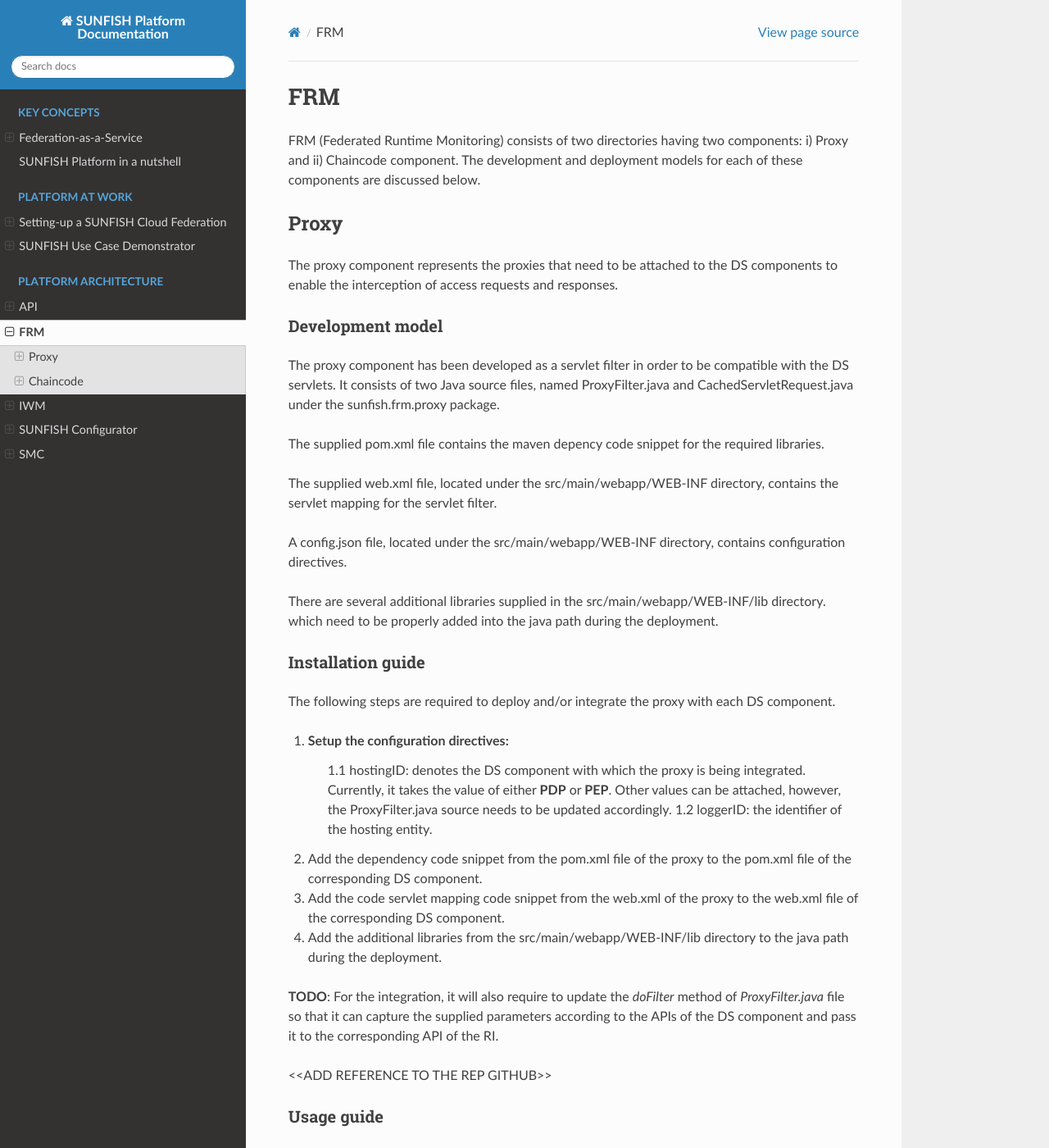
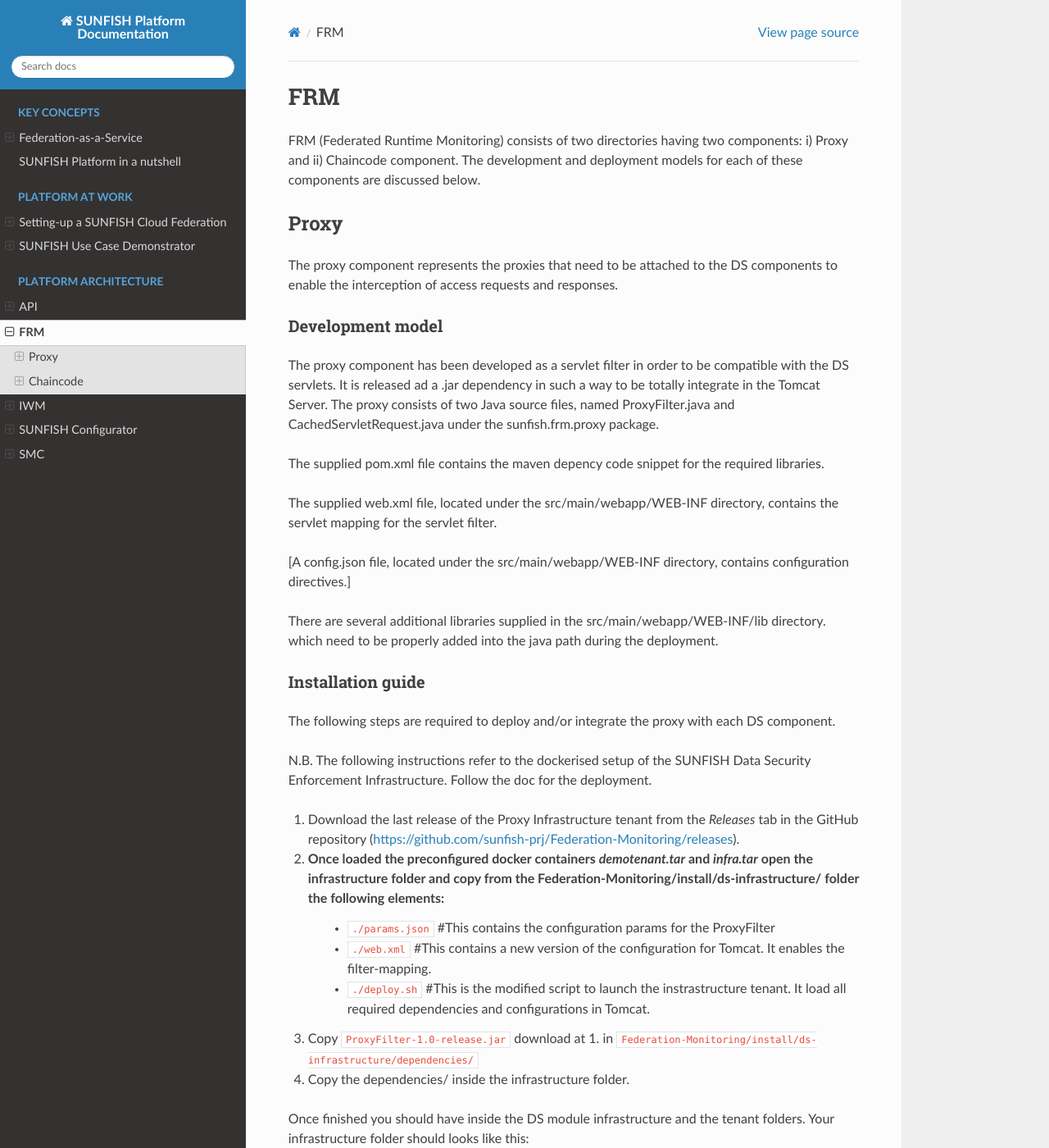
Before and after one commit to sunfish-prj/Platform-docs, a Sphinx documentation site: the page built from docs/FRM.rst, in a window 1280 px wide and 1400 px high. Shown: the whole window at 82% size. Built offline with Sphinx 7.4.7 and the Read the Docs theme 2.0.0, drawn with Linux system fonts in a browser that asks for light colours; some of the changed text lies outside the part shown.

Commit message:
from guide

```diff
--- a/docs/FRM.rst
+++ b/docs/FRM.rst
@@ -13,13 +13,13 @@
 Development model
 --------------------
 
-The proxy component has been developed as a servlet filter in order to be compatible with the DS servlets. It consists of two Java source files, named ProxyFilter.java and CachedServletRequest.java under the sunfish.frm.proxy package.
+The proxy component has been developed as a servlet filter in order to be compatible with the DS servlets. It is released ad a .jar dependency in such a way to be totally integrate in the Tomcat Server. The proxy consists of two Java source files, named ProxyFilter.java and CachedServletRequest.java under the sunfish.frm.proxy package.
 
 The supplied pom.xml file contains the maven depency code snippet for the required libraries.
 
 The supplied web.xml file, located under the src/main/webapp/WEB-INF directory, contains the servlet mapping for the servlet filter.
 
-A config.json file, located under the src/main/webapp/WEB-INF directory, contains configuration directives.
+[A config.json file, located under the src/main/webapp/WEB-INF directory, contains configuration directives.]
 
 There are several additional libraries supplied in the src/main/webapp/WEB-INF/lib directory. which need to be properly added into the java path during the deployment.
 
@@ -27,27 +27,111 @@
 -------------------
 The following steps are required to deploy and/or integrate the proxy with each DS component.
 
-1. Setup the configuration directives:
-	1.1 hostingID: denotes the DS component with which the proxy is being integrated. Currently, it takes the value of either **PDP** or **PEP**. Other values can be attached, however, the ProxyFilter.java 		source needs to be updated accordingly.
-	1.2 loggerID: the identifier of the hosting entity.
+N.B. The following instructions refer to the dockerised setup of the SUNFISH Data Security Enforcement Infrastructure. Follow the doc for the deployment.
 
-2. Add the dependency code snippet from the pom.xml file of the proxy to the pom.xml file of the corresponding DS component.
+1. Download the last release of the Proxy Infrastructure tenant from the `Releases` tab in the GitHub repository (https://github.com/sunfish-prj/Federation-Monitoring/releases).
 
-3. Add the code servlet mapping code snippet from the web.xml of the proxy to the web.xml file of the  corresponding DS component.
+2. Once loaded the preconfigured docker containers *demotenant.tar* and *infra.tar* open the infrastructure folder and copy from the Federation-Monitoring/install/ds-infrastructure/ folder the following elements:
+	* ``./params.json``	#This contains the configuration params for the ProxyFilter
+	* ``./web.xml``			#This contains a new version of the configuration for Tomcat. It enables the filter-mapping.
+	* ``./deploy.sh``		#This is the modified script to launch the instrastructure tenant. It load all required dependencies and configurations in Tomcat.
 
-4. Add the additional libraries from the src/main/webapp/WEB-INF/lib directory to the java path during the deployment.
+3. Copy ``ProxyFilter-1.0-release.jar`` download at 1. in ``Federation-Monitoring/install/ds-infrastructure/dependencies/``
 
-**TODO**: For the integration, it will also require to update the *doFilter* method of *ProxyFilter.java* file so that it can capture the supplied parameters according to the APIs of the DS component and pass it to the corresponding API of the RI.
+4. Copy the dependencies/ inside the infrastructure folder.
 
+Once finished you should have inside the DS module infrastructure and the tenant folders. Your infrastructure folder should looks like this:
 
-<<ADD REFERENCE TO THE REP GITHUB>>
+.. code-block:: bash
+
+		ubuntu@ubuntu:~/Data-Security/ds/doc/install/docker/infrastructure$ ls -la
+			attributes
+			config.sh
+			dependencies
+			deploy.sh
+			infra.tar
+			params.json
+			web.xml
 
 Usage guide
 ------------
 
-<<Example of sensed requests and resposnses>>
+In ``./params.json`` must be defined the configuration directives. Configure the following paameters:
 
+* ServerIP #It is the IP of the localhost where the dockers are running.
+* Path 		 #It is the path for calling the API of the monitoring service.
 
+Once completed the configuration, run the ``./deploy.sh`` script to execute the infrastructure tenant with the ProxyFilter.
+
+By using the demo application the ProxyFilter intercept requests as the following:
+
+ .. code-block:: bash
+
+		<?xml version="1.0" encoding="UTF-8"?>
+		<Request  xmlns="urn:oasis:names:tc:xacml:3.0:core:schema:wd-17" xmlns:xsi="http://www.w3.org/2001/XMLSchema-instance" xsi:schemaLocation="urn:oasis:names:tc:xacml:3.0:core:schema:wd-17 http://docs.oasis-open.org/xacml/3.0/xacml-core-v3-schema-wd-17.xsd" ReturnPolicyIdList="false" CombinedDecision="false">
+ 				<Attributes Category="urn:sunfish:attribute-category:service">
+						<Attribute AttributeId="urn:sunfish:attribute:id" IncludeInResult="false">
+								<AttributeValue DataType="http://www.w3.org/2001/XMLSchema#string">demo</AttributeValue>
+						</Attribute>
+						<Attribute AttributeId="urn:sunfish:attribute:service:zone" IncludeInResult="false">
+								<AttributeValue DataType="http://www.w3.org/2001/XMLSchema#string">demozone</AttributeValue>
+						</Attribute>
+				</Attributes>
+				<Attributes Category="urn:sunfish:attribute-category:application">
+						<Attribute AttributeId="urn:sunfish:attribute:id" IncludeInResult="false">
+								<AttributeValue DataType="http://www.w3.org/2001/XMLSchema#string">TBD?!!</AttributeValue>
+		 				</Attribute>
+		 				<Attribute AttributeId="urn:sunfish:attribute:application:zone" IncludeInResult="false">
+				 				<AttributeValue DataType="http://www.w3.org/2001/XMLSchema#string">demozone</AttributeValue>
+		 				</Attribute>
+		 				<Attribute AttributeId="urn:sunfish:attribute:application:host" IncludeInResult="false">
+				 				<AttributeValue DataType="http://www.w3.org/2001/XMLSchema#string">TBD?!!</AttributeValue>
+		 				</Attribute>
+						</Attributes>
+				<Attributes Category="urn:sunfish:attribute-category:request">
+		 				<Attribute AttributeId="urn:sunfish:attribute:request:method" IncludeInResult="false">
+				 				<AttributeValue DataType="http://www.w3.org/2001/XMLSchema#string">GET</AttributeValue>
+		 				</Attribute>
+		 				<Attribute AttributeId="urn:sunfish:attribute:request:path" IncludeInResult="false">
+				 				<AttributeValue DataType="http://www.w3.org/2001/XMLSchema#string">/demo-app/demo/ds/index.html</AttributeValue>
+		 				</Attribute>
+		 				<Attribute AttributeId="urn:sunfish:attribute:request:port" IncludeInResult="false">
+				 				<AttributeValue DataType="http://www.w3.org/2001/XMLSchema#integer">80</AttributeValue>
+		 				</Attribute>
+		 				<Attribute AttributeId="urn:sunfish:attribute:request:protocol" IncludeInResult="false">
+				 				<AttributeValue DataType="http://www.w3.org/2001/XMLSchema#string">http://</AttributeValue>
+		 				</Attribute>
+		 				<Attribute AttributeId="urn:sunfish:attribute:request:content-type" IncludeInResult="false">
+				 				<AttributeValue DataType="http://www.w3.org/2001/XMLSchema#string">application/json</AttributeValue>
+		 				</Attribute>
+		 				<Attribute AttributeId="urn:sunfish:attribute:request:body-data" IncludeInResult="false">
+				 				<AttributeValue DataType="http://www.w3.org/2001/XMLSchema#string">sfbd20812981</AttributeValue>
+		 				</Attribute>
+		 				<Attribute AttributeId="urn:sunfish:attribute:request:content-type" IncludeInResult="false">
+				 				<AttributeValue DataType="http://www.w3.org/2001/XMLSchema#string">text/xml</AttributeValue>
+		 				</Attribute>
+		 				<Attribute AttributeId="urn:sunfish:attribute:request:header-parameter" IncludeInResult="false">
+				 				<AttributeValue DataType="http://www.w3.org/2001/XMLSchema#string">sfhp021</AttributeValue>
+		 				</Attribute>
+		 				<Attribute AttributeId="urn:sunfish:attribute:request:header-parameter" IncludeInResult="false">
+				 				<AttributeValue DataType="http://www.w3.org/2001/XMLSchema#string">sfhp101</AttributeValue>
+		 				</Attribute>
+				</Attributes>
+		</Request>
+
+and send to the Service Ledger Monitoring the following json:
+
+ .. code-block:: bash
+
+ 		{
+			"timeStamp":"2017-12-13 17:47:21",
+			"requestorID":"TODO",
+			"data":"W0RvY3VtZW50OiAgTm8gRE9DVFlQRSBkZWNsYXJhdGlvbiwgUm9vdCBpcyBbRWxlbWVudDogPFJlcXVlc3QgW05hbWVzcGFjZTogdXJuOm9hc2lzOm5hbWVzOnRjOnhhY21sOjMuMDpjb3JlOnNjaGVtYTp3ZC0xN10vPl1d",
+			"dataType":"REQUEST",
+			"loggerID":"PDP",
+			"token":"TODO",
+			"monitoringID":"/demo-app/demo/ds/index.html"
+		}
 
 Chaincode
 ============
```
Also changed, not shown: docs/iwm/iwm.rst (line endings or trailing spaces).
